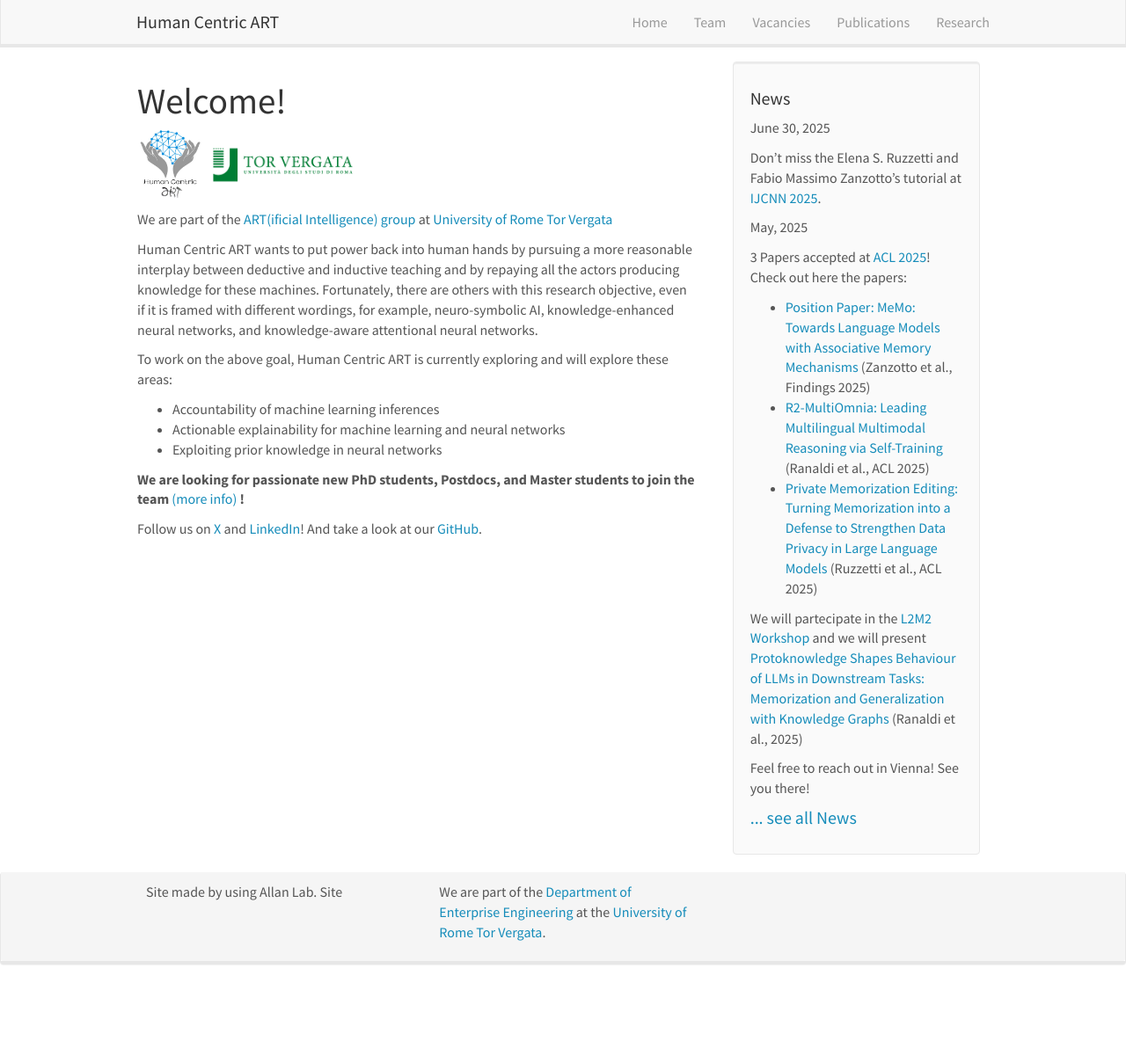
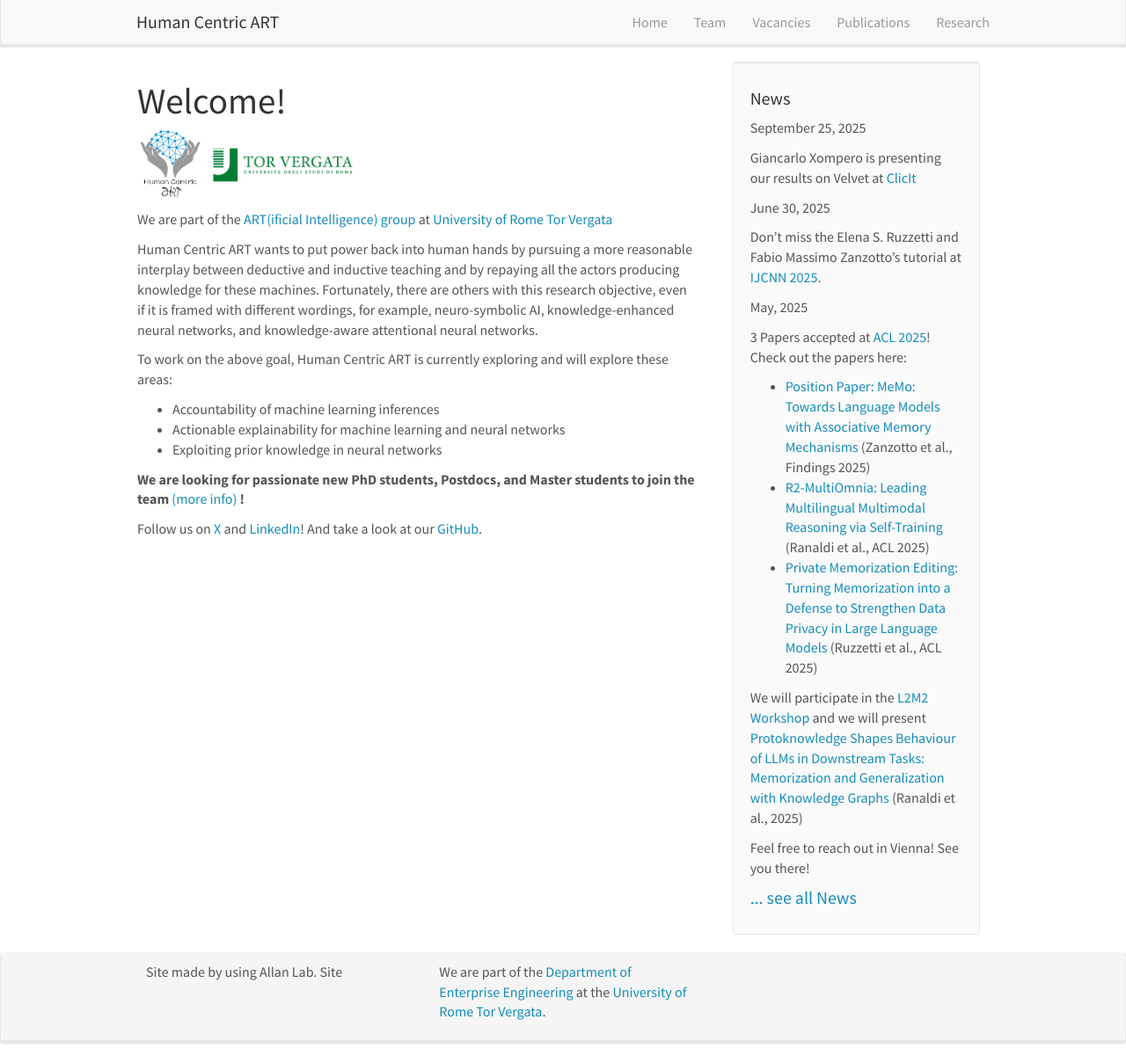
Before and after one commit to humancentricart/humancentricart.github.io, a Jekyll site: the page built from _pages/home.md, in a window 1280 px wide and 1209 px high. Shown: the whole window at 88% size. Built offline with Jekyll 4.4.1, drawn with Linux system fonts in a browser that asks for light colours; nearby versions of some CDN libraries.

Commit message:
Update news.yml

```diff
--- a/_data/news.yml
+++ b/_data/news.yml
@@ -1,15 +1,17 @@
+- date: September 25, 2025
+  headline: Giancarlo Xompero is presenting our results on Velvet at [ClicIt](https://clic2025.unica.it/technical-program/)
 - date: June 30, 2025
   headline: Don't miss the Elena S. Ruzzetti and Fabio Massimo Zanzotto's tutorial at [IJCNN 2025](https://2025.ijcnn.org/program/tutorials).
   emoji: 🚀
 - date: May, 2025
   headline: |
     3 Papers accepted at [ACL 2025](https://2025.aclweb.org/program/)!
-    Check out here the papers:
+    Check out the papers here:
     - [Position Paper: MeMo: Towards Language Models with Associative Memory Mechanisms](https://aclanthology.org/2025.findings-acl.785/) (Zanzotto et al., Findings 2025)
     - [R2-MultiOmnia: Leading Multilingual Multimodal Reasoning via Self-Training](https://aclanthology.org/2025.acl-long.402/) (Ranaldi et al., ACL 2025)
     - [Private Memorization Editing: Turning Memorization into a Defense to Strengthen Data Privacy in Large Language Models](https://aclanthology.org/2025.acl-long.810/) (Ruzzetti et al., ACL 2025)
 
-    We will partecipate in the [L2M2 Workshop](https://sites.google.com/view/memorization-workshop/home) and we will present [Protoknowledge Shapes Behaviour of LLMs in Downstream Tasks: Memorization and Generalization with Knowledge Graphs](https://arxiv.org/abs/2505.15501) (Ranaldi et al., 2025)
+    We will participate in the [L2M2 Workshop](https://sites.google.com/view/memorization-workshop/home) and we will present [Protoknowledge Shapes Behaviour of LLMs in Downstream Tasks: Memorization and Generalization with Knowledge Graphs](https://arxiv.org/abs/2505.15501) (Ranaldi et al., 2025)
 
     Feel free to reach out in Vienna! See you there!
   emoji: 🎉🎉
```
